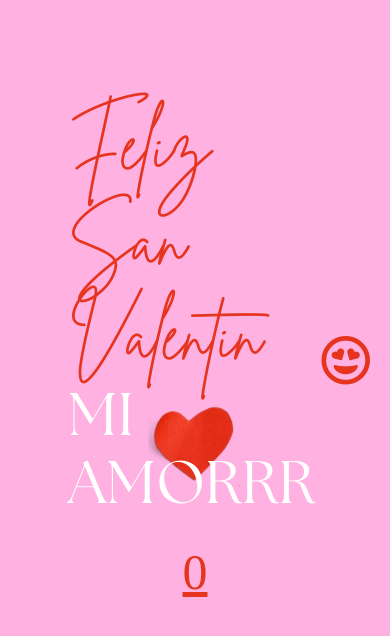
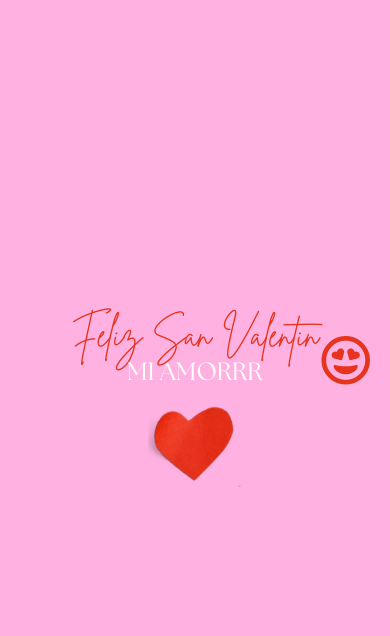
Before and after one commit to vanesaines/Valentine-s-Day, a plain HTML site: page index.html in a window 390 px wide. Drawn offline with nearby package versions, Linux system fonts and the light colour scheme.

Commit message:
primer responsive

```diff
--- a/css/styles.css
+++ b/css/styles.css
@@ -20,20 +20,9 @@
     position: relative;
 }
 
-/* PAGE 1 */
-.page1 {
-    background-image: url(../img/8.png)  ;
-    background-position: center;
-}
+/* GENERAL */
 .flecha-no{
     color: #ffb2e1;
-}
-div{
-    display: flex;
-    justify-content: center;
-    align-items: center;
-    flex-direction: column;
-    height: 700px;
 }
 .titulo1{
     font-family: 'brittany';
@@ -54,6 +43,19 @@ a{
     color: #e6341f;
     margin-top: 23px;
     font-size: 50px;
+}
+
+/* PAGE 1 */
+.page1 {
+    background-image: url(../img/8.png)  ;
+    background-position: center;
+}
+div{
+    display: flex;
+    justify-content: center;
+    align-items: center;
+    flex-direction: column;
+    height: 700px;
 }
 
 /* PAGE 2 */
@@ -86,8 +88,7 @@ a img{
   /* PAGE 5 */
 .page5{
     background-image: url(../img/7.png)  ;
-    background-position: top;
-}
+    background-position: top; }
 
 /* PAGE 6 */
 .page6 {
@@ -103,3 +104,20 @@ a img{
     background-image: url(../img/7.png)  ;
     background-position: 200px 325px;
 }
+
+/* RESPONSIVE */
+@media (max-width: 768px) {
+    .titulo1{
+        font-size: 35px;
+    }
+    .titulo2{
+        font-size: 25px;
+    }
+    div{
+        text-align: center;
+    }
+    .page6 .titulo2{
+        text-align: center;
+    }
+
+}
--- a/index.html
+++ b/index.html
@@ -24,7 +24,6 @@
         <div>
             <p class="titulo1">Feliz San Valentín</p>
             <p class="titulo2 animate__animated animate__tada animate__delay-1s">MI AMORRR</p>
-            <a href="./pages/page2.html">0</a>
         </div>
         <a href="./pages/page2.html">
             <i class="far fa-grin-hearts"></i>
```
Also changed, not shown: pages/page6.html (+1 -1 lines), pages/page7.html (+1 -1 lines), pages/page5.html (line endings or trailing spaces), 1 other file.
